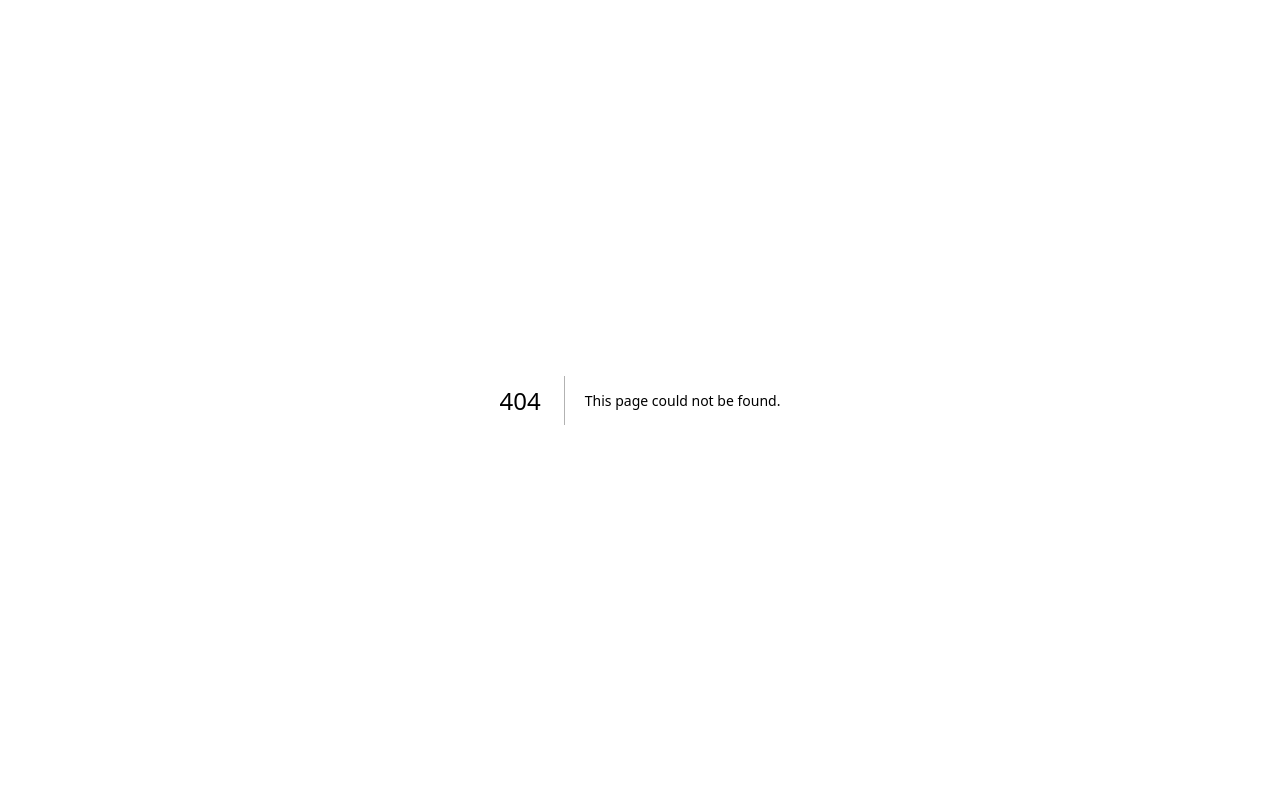
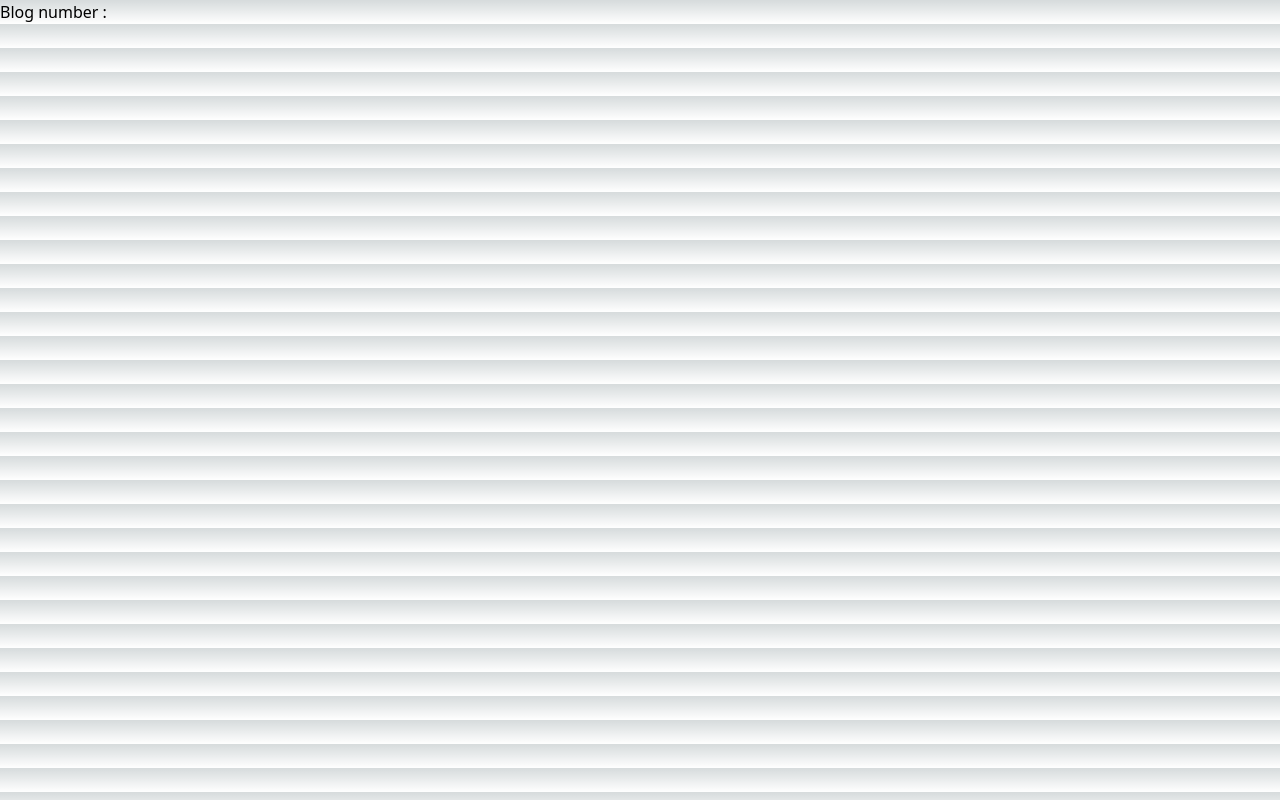
Before and after one commit to Yash-Solanki6803/NextJS-projects, a Next.js app in the folder next-routing/: page /blog/1 in a window 1280 px wide. Before the commit this address had no page. Built offline with nearby package versions, Linux system fonts and the light colour scheme.

Commit message:
Dynamic and Nested Dynamic Routing

```diff
--- /dev/null
+++ b/next-routing/src/pages/blog/[BlogId]/index.tsx
@@ -0,0 +1,11 @@
+import { useRouter } from "next/router"
+
+const BlogId = () => {
+  const router = useRouter();
+  const blogId= router.query.blogId;
+  return (
+    <div>Blog number : {blogId}</div>
+  )
+}
+
+export default BlogId;
--- /dev/null
+++ b/next-routing/src/pages/blog/[BlogId]/review/[reviewId].tsx
@@ -0,0 +1,10 @@
+import { useRouter } from "next/router";
+
+const ReviewId = () =>{
+    const reviewId = useRouter().query.reviewId;
+    return(
+        <h1>Review number : {reviewId}</h1>
+    )
+}
+
+export default ReviewId;
--- /dev/null
+++ b/next-routing/src/pages/blog/[BlogId]/review/index.tsx
@@ -0,0 +1,8 @@
+const Review = () => {
+    return (
+        <h1>Review Page</h1>
+    )
+
+}
+
+export default Review;
--- a/next-routing/src/pages/blog/first.tsx
+++ /dev/null
@@ -1,5 +0,0 @@
-function First() {
-  return <div>First</div>;
-}
-
-export default First;
--- a/next-routing/src/pages/blog/second.tsx
+++ /dev/null
@@ -1,5 +0,0 @@
-function Second() {
-  return <div>Second</div>;
-}
-
-export default Second;
```
